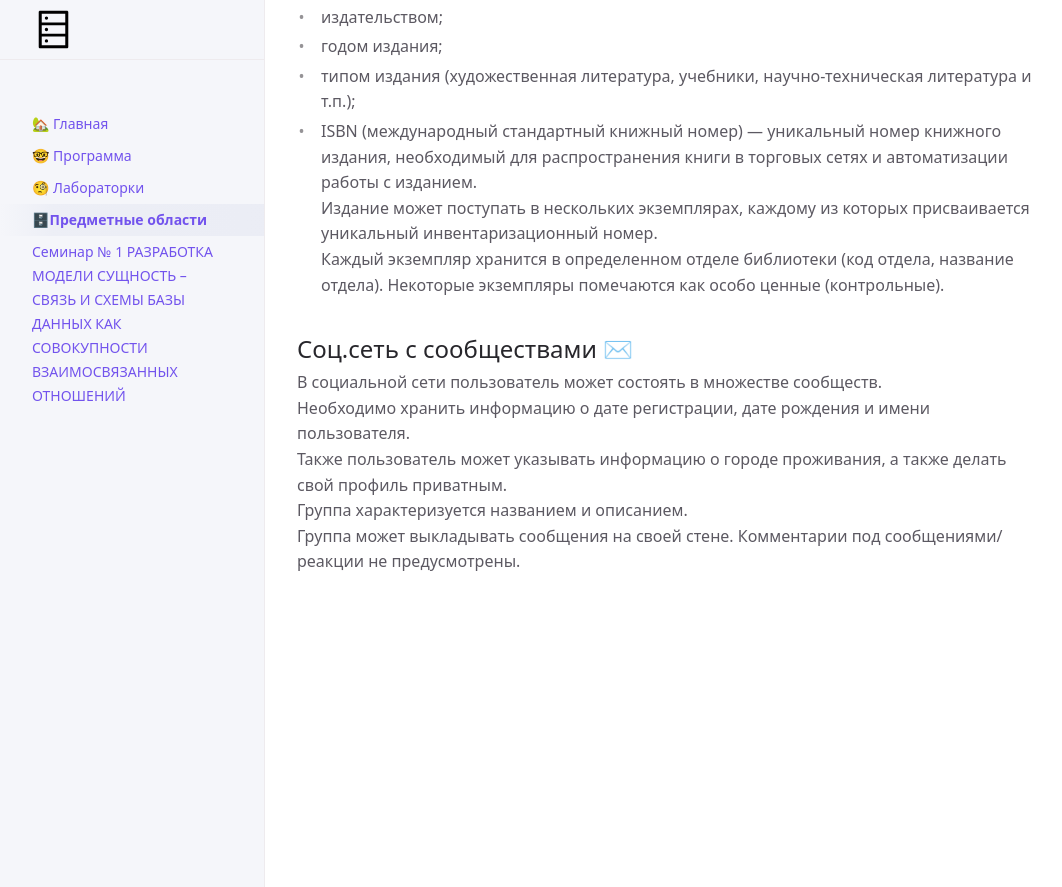
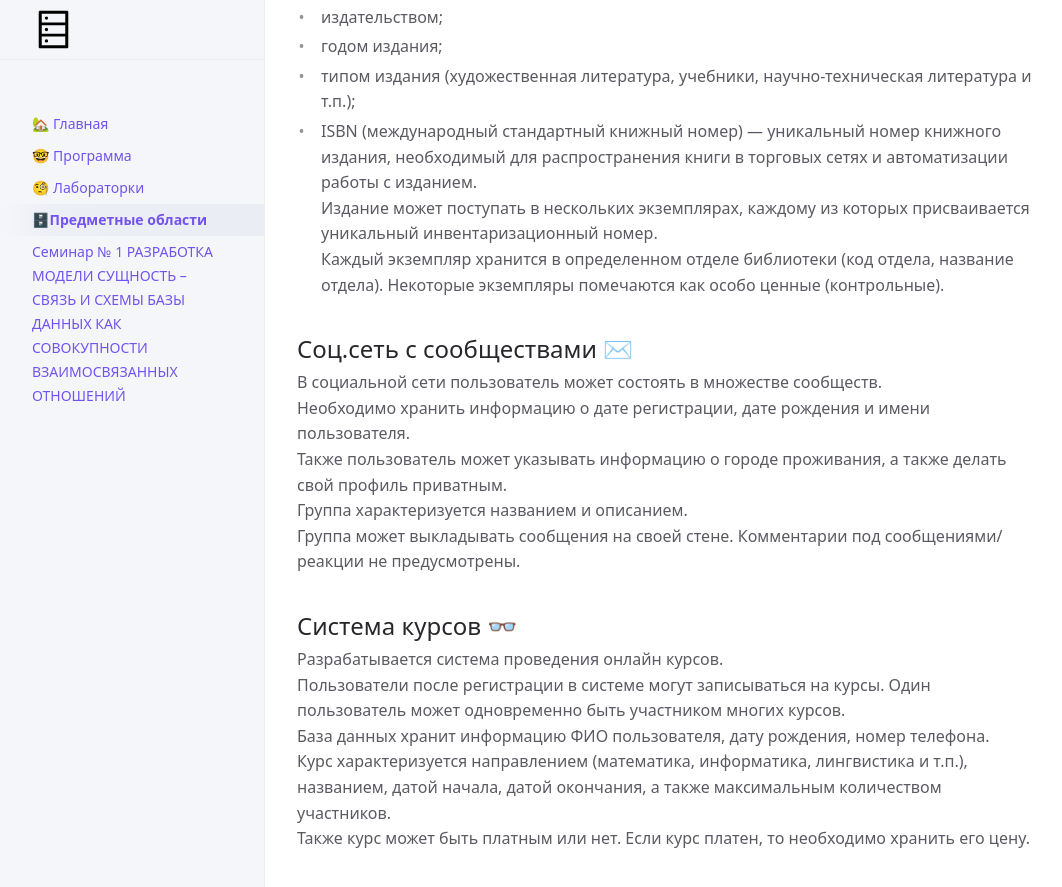
Before and after one commit to Das-dasein/db-lovefield, a Jekyll site: the page built from subject-domain.md, in a window 1280 px wide and 900 px high, scrolled down 2024 px. Shown: the top 887 px of the window, without its empty margins (107-1169 px from the left). Built offline with Jekyll 4.4.1, drawn with Linux system fonts in a browser that asks for light colours; our own code applies the rules of GitHub Pages for plain Markdown files; a script that is not in the unit is left out; before the commit the page ends 2647 px from its top, so only the background shows below that.

Commit message:
Update subject-domain.md

```diff
--- a/subject-domain.md
+++ b/subject-domain.md
@@ -67,3 +67,10 @@ nav_order: 4
 Также пользователь может указывать информацию о городе проживания, а также делать свой профиль приватным. <br>
 Группа характеризуется названием и описанием. <br>
 Группа может выкладывать сообщения на своей стене. Комментарии под сообщениями/реакции не предусмотрены. <br>
+
+## Система курсов 👓
+Разрабатывается система проведения онлайн курсов. <br>
+Пользователи после регистрации в системе могут записываться на курсы. Один пользователь может одновременно быть участником многих курсов. <br>
+База данных хранит информацию ФИО пользователя, дату рождения, номер телефона. <br>
+Курс характеризуется направлением (математика, информатика, лингвистика и т.п.), названием, датой начала, датой окончания, а также максимальным количеством участников. <br>
+Также курс может быть платным или нет. Если курс платен, то необходимо хранить его цену.
```
